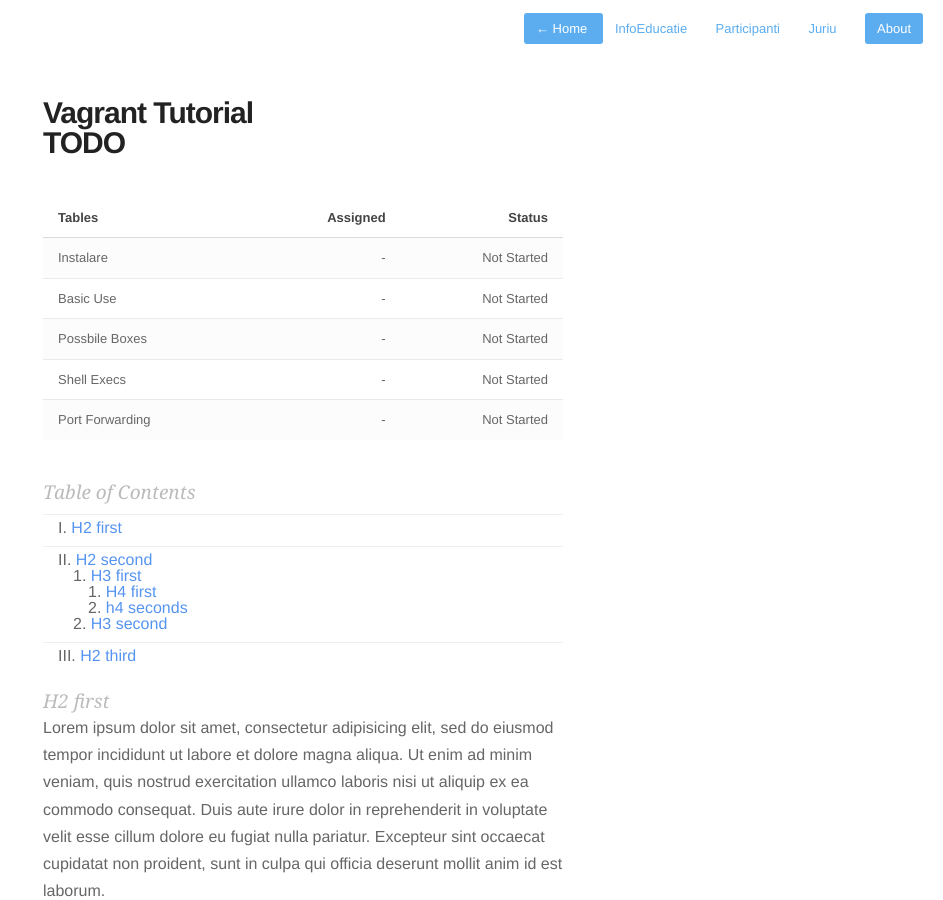
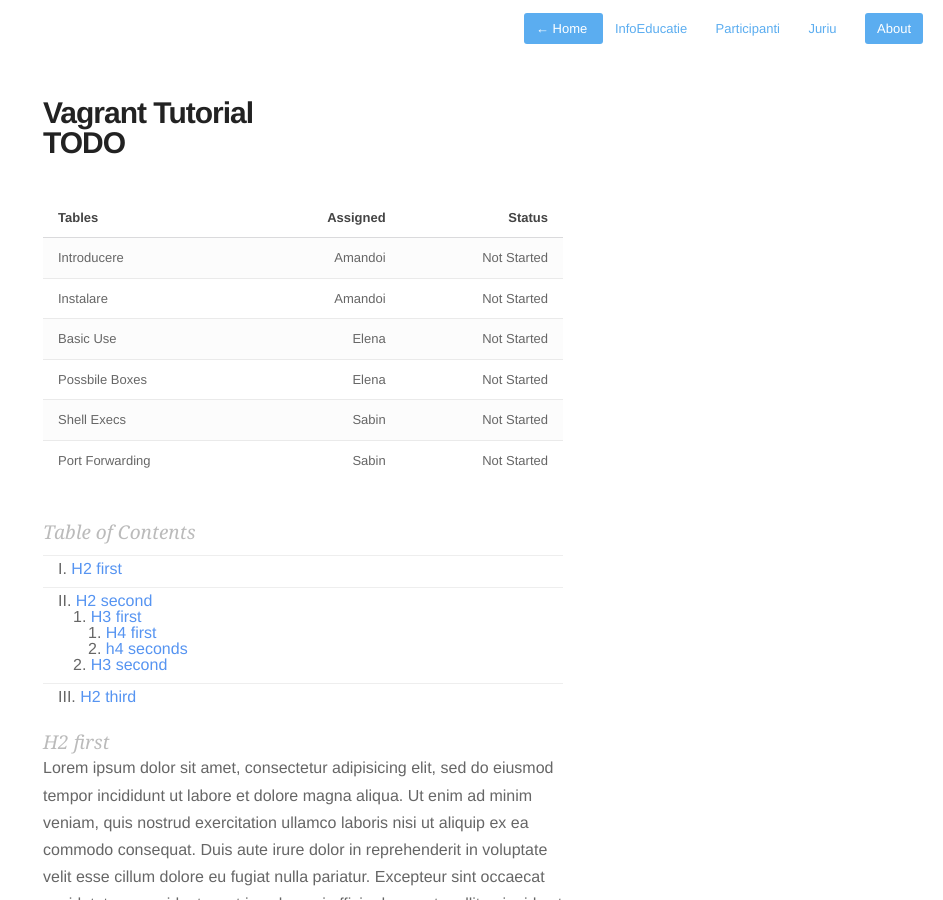
Before and after one commit to sabinmarcu/vagrant-tutorial, a Jekyll site: the page built from index.md, in a window 1280 px wide and 900 px high. Shown: the whole window, without its empty margins (337-1280 px from the left). Built offline with Jekyll 4.4.1, drawn with Linux system fonts in a browser that asks for light colours; nearby versions of some CDN libraries; Markdown is read by kramdown in place of the engine named in the settings.

Commit message:
updated todo

```diff
--- a/index.md
+++ b/index.md
@@ -8,11 +8,12 @@
 
 | Tables        | Assigned      | Status  |
 |:------------- | -------------:| -------:|
-| Instalare | - | Not Started |
-| Basic Use | - | Not Started |
-| Possbile Boxes | - | Not Started |
-| Shell Execs | - | Not Started |
-| Port Forwarding | - | Not Started |
+| Introducere | Amandoi | Not Started |
+| Instalare | Amandoi | Not Started |
+| Basic Use | Elena | Not Started |
+| Possbile Boxes | Elena | Not Started |
+| Shell Execs | Sabin | Not Started |
+| Port Forwarding | Sabin | Not Started |
 
 <div id="toc-top" class="toc"></div>
 
```
